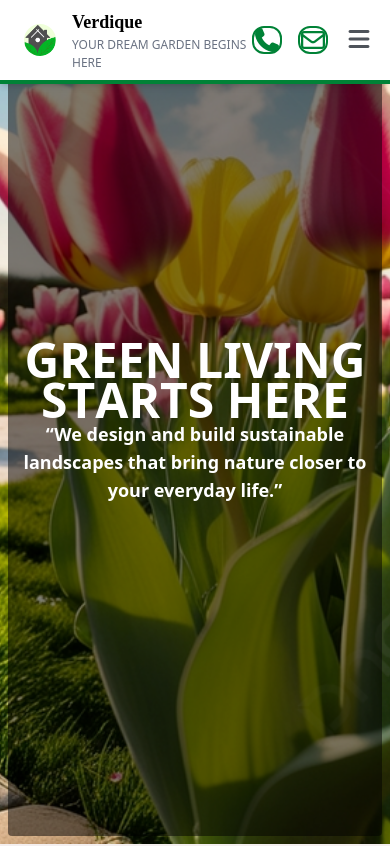
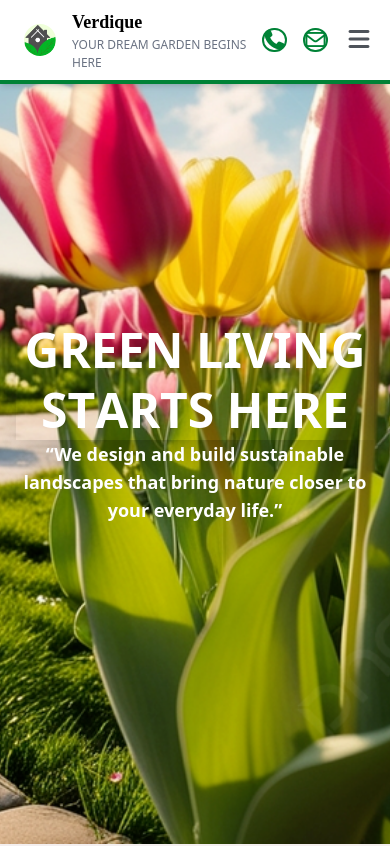
Before and after one commit to TamilazhaganM/verdique, a React (Vite) app: page / in a window 390 px wide. Shown: the top 846 px of the page. Built offline with nearby package versions, Linux system fonts and the light colour scheme; a web font is replaced by a local one.

Commit message:
responsiveness

```diff
--- a/src/Components/Home.jsx
+++ b/src/Components/Home.jsx
@@ -6,10 +6,10 @@ const Home = () => {
         className="relative bg-cover bg-center h-screen text-white"
         style={{ backgroundImage: `url(${homebg})` }}
       >
-        <div className="absolute inset-2 rounded-sm bg-black/50"></div>
+        <div className="absolute  rounded-sm bg-black/50"></div>
 
         <div className="relative z-10 flex flex-col justify-center items-center w-11/12 mx-auto text-center h-full md:w-3/4">
-          <h3 className="text-5xl md:text-4xl font-extrabold leading-10">
+          <h3 className="text-5xl md:text-4xl font-extrabold leading-15 shadow-2xl ">
             GREEN LIVING{" "}
             <span className="inline-flex overflow-hidden">
               {"STARTS HERE".split("").map((char, index) => (
--- a/src/Components/Navbar.jsx
+++ b/src/Components/Navbar.jsx
@@ -40,15 +40,15 @@ const Navbar = () => {
         </ul>
 
         {/* Icons + Hamburger */}
-        <div className="flex items-center gap-4">
+        <div className="flex items-center gap-4  md:gap-4 w-fit">
           {/* Phone & Email icons always visible */}
-          <i className="border-2 text-2xl rounded-xl fa-solid fa-phone text-green-700"></i>
-          <i className="border-2 text-2xl rounded-xl fa-regular fa-envelope text-green-700"></i>
+          <i className="border-2 text-xl md:text-2xl rounded-xl fa-solid fa-phone text-green-700"></i>
+          <i className="border-2 text-xl md:text-2xl rounded-xl fa-regular fa-envelope text-green-700"></i>
 
           {/* Hamburger only on mobile */}
           <div className="md:hidden">
  <i
-            className="fa-solid fa-bars text-2xl cursor-pointer md:hidden"
+            className="fa-solid fa-bars text-2xl cursor-pointer"
             onClick={handleShow}
             style={{ color: "#4e535a" }}
           ></i>
--- a/src/Components/Projects.jsx
+++ b/src/Components/Projects.jsx
@@ -58,7 +58,7 @@ const Projects = () => {
               />
             </div>
 
-            <h2 className="text-xl font-bold text-center mt-3 bg-green-700">
+            <h2 className="text-xl font-bold text-white text-center mt-3 bg-green-700">
               {image.place}
             </h2>
           </div>
--- a/src/output.css
+++ b/src/output.css
@@ -405,6 +405,15 @@
   .w-full {
     width: 100%;
   }
+  .min-w-\[100\] {
+    min-width: 100;
+  }
+  .min-w-\[100px\] {
+    min-width: 100px;
+  }
+  .min-w-fit {
+    min-width: fit-content;
+  }
   .border-collapse {
     border-collapse: collapse;
   }
@@ -664,6 +673,10 @@
   .leading-10 {
     --tw-leading: calc(var(--spacing) * 10);
     line-height: calc(var(--spacing) * 10);
+  }
+  .leading-15 {
+    --tw-leading: calc(var(--spacing) * 15);
+    line-height: calc(var(--spacing) * 15);
   }
   .font-bold {
     --tw-font-weight: var(--font-weight-bold);
@@ -929,6 +942,11 @@
       flex-direction: row;
     }
   }
+  .md\:gap-4 {
+    @media (width >= 48rem) {
+      gap: calc(var(--spacing) * 4);
+    }
+  }
   .md\:p-2 {
     @media (width >= 48rem) {
       padding: calc(var(--spacing) * 2);
@@ -937,6 +955,12 @@
   .md\:px-8 {
     @media (width >= 48rem) {
       padding-inline: calc(var(--spacing) * 8);
+    }
+  }
+  .md\:text-2xl {
+    @media (width >= 48rem) {
+      font-size: var(--text-2xl);
+      line-height: var(--tw-leading, var(--text-2xl--line-height));
     }
   }
   .md\:text-4xl {
```
